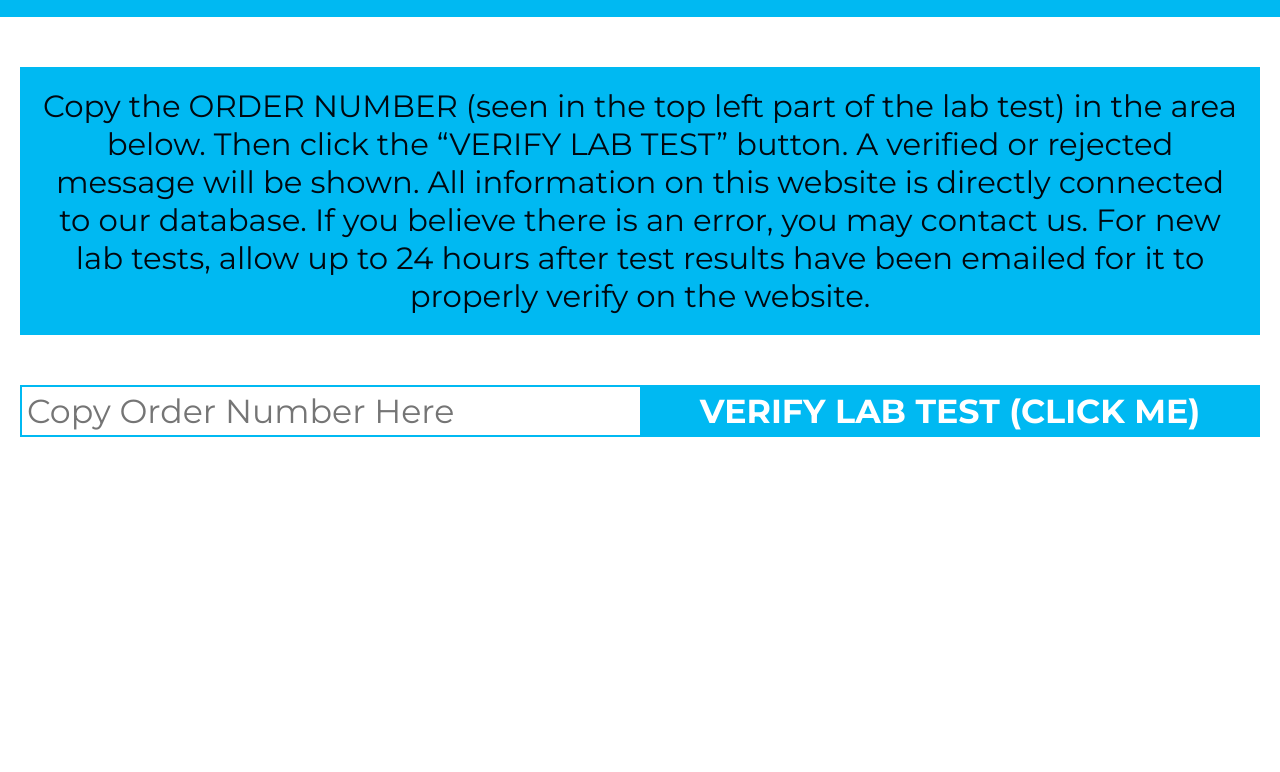
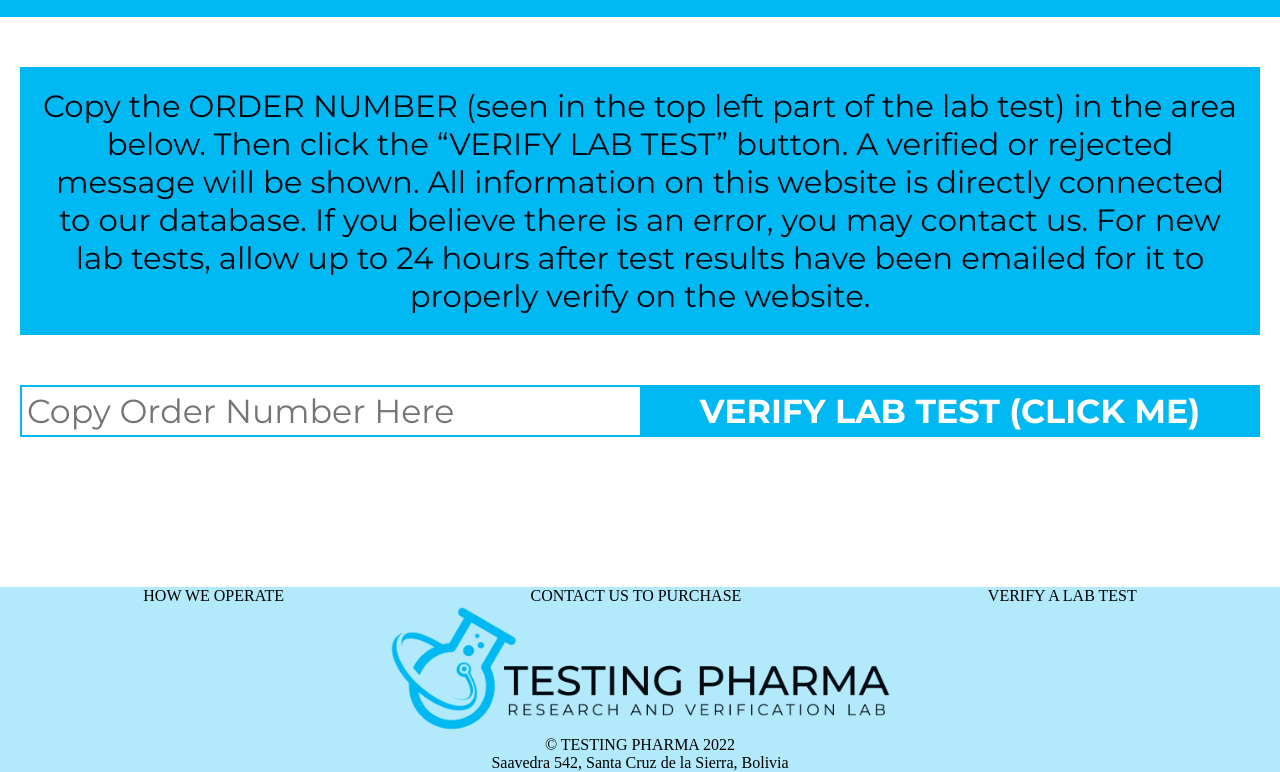
Before and after one commit to williamcurry1981/testing-pharma, a React (Create React App) app: page / in a window 1280 px wide. Shown: the part 5644-6416 px from the top of the page. Before the commit the page ends 6081 px from the top, so only its background shows below. Built offline with nearby package versions, Linux system fonts and the light colour scheme.

Commit message:
add footer

```diff
--- a/src/component/footer/Footer.jsx
+++ b/src/component/footer/Footer.jsx
@@ -1,12 +1,21 @@
 import React from 'react'
 import './footer.css'
+import footerImg from '../../assets/footer_logo.png';
+
 const Footer = () => {
   return (
     <footer>
       <div className="container">
-       <ul>
-        <li></li>
-       </ul>
+        <ul className="footer-nav-items">
+          <li>HOW WE OPERATE</li>
+          <li>CONTACT US TO PURCHASE</li>
+          <li>VERIFY A LAB TEST</li>
+        </ul>
+        <div className="footer-img-box">
+          <img src={footerImg} alt=""/>
+        </div>
+        <p>© TESTING PHARMA 2022</p>
+        <p>Saavedra 542, Santa Cruz de la Sierra, Bolivia</p>
       </div>
     </footer>
   )
--- a/src/component/footer/footer.css
+++ b/src/component/footer/footer.css
@@ -0,0 +1,19 @@
+footer {
+    background-color: var(--primary-color);
+    margin-top: 150px;
+    text-align: center;
+}
+
+.footer-nav-items {
+    display: flex;
+    align-items: center;
+    justify-content: space-around;
+}
+
+.footer-img-box {
+    width: 500px;
+    margin: 0 auto;
+}
+.footer-img-box img{
+    width: 100%;
+}
```
Also changed, not shown: src/assets/footer_logo.png (added).
